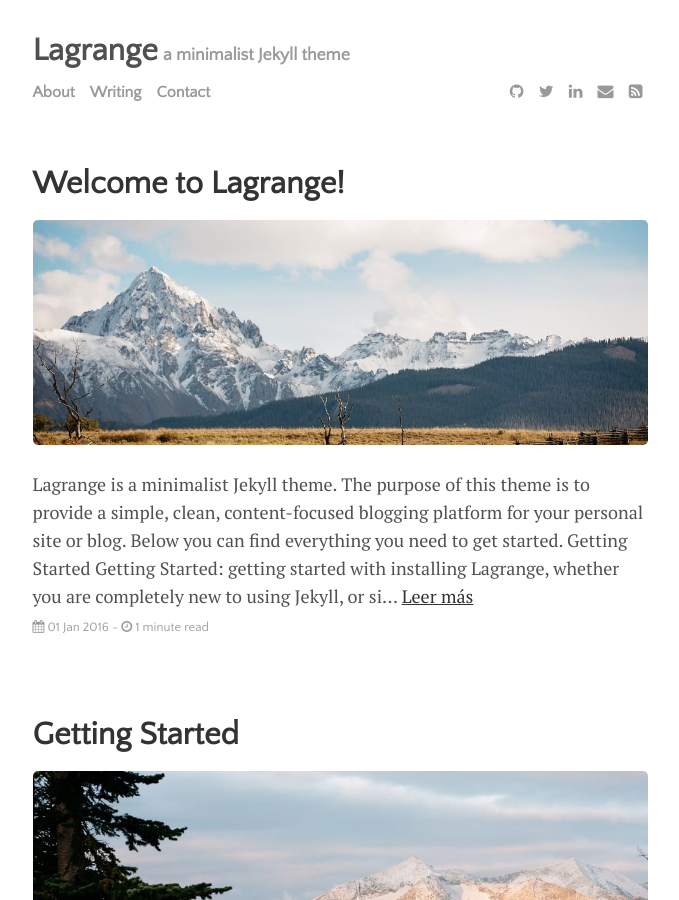
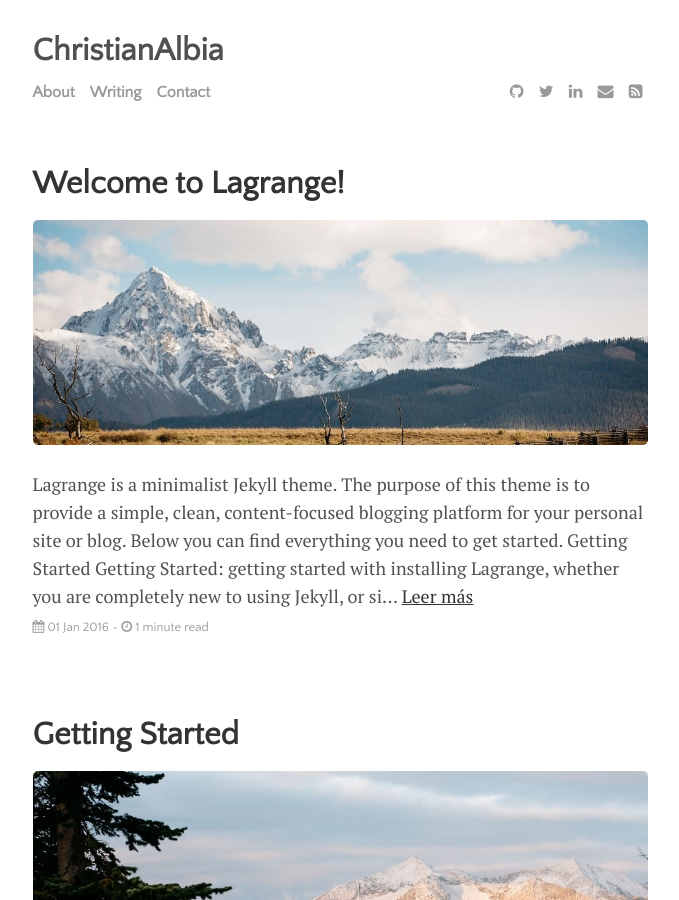
Before and after one commit to Christian20b/ChristianAlbia, a Jekyll site: the page built from index.html, in a window 1280 px wide and 900 px high. Shown: the whole window, without its empty margins (300-979 px from the left). Built offline with Jekyll 4.4.1, drawn with Linux system fonts in a browser that asks for light colours; the list of posts is cut into pages by our own code; some of the changed text lies outside the part shown.

Commit message:
modific
modific

```diff
--- a/_config.yml
+++ b/_config.yml
@@ -39,9 +39,9 @@ permalink:           none
 plugins:             [jekyll-paginate, jekyll-sitemap, jekyll-feed, jekyll-seo-tag]
 
 # Customise atom feed settings (this is where Jekyll-Feed gets configuration information)
-title:		           'Lagrange'
-description:	       'a minimalist Jekyll theme'
-author:              'Paul Le'
+title:		           #'Lagrange'
+description:	      # 'a minimalist Jekyll theme'
+author:              #'Paul Le'
 
 # RSS 2.0 can be used instead of Atom by uncommenting following two lines
 #feed:
```
